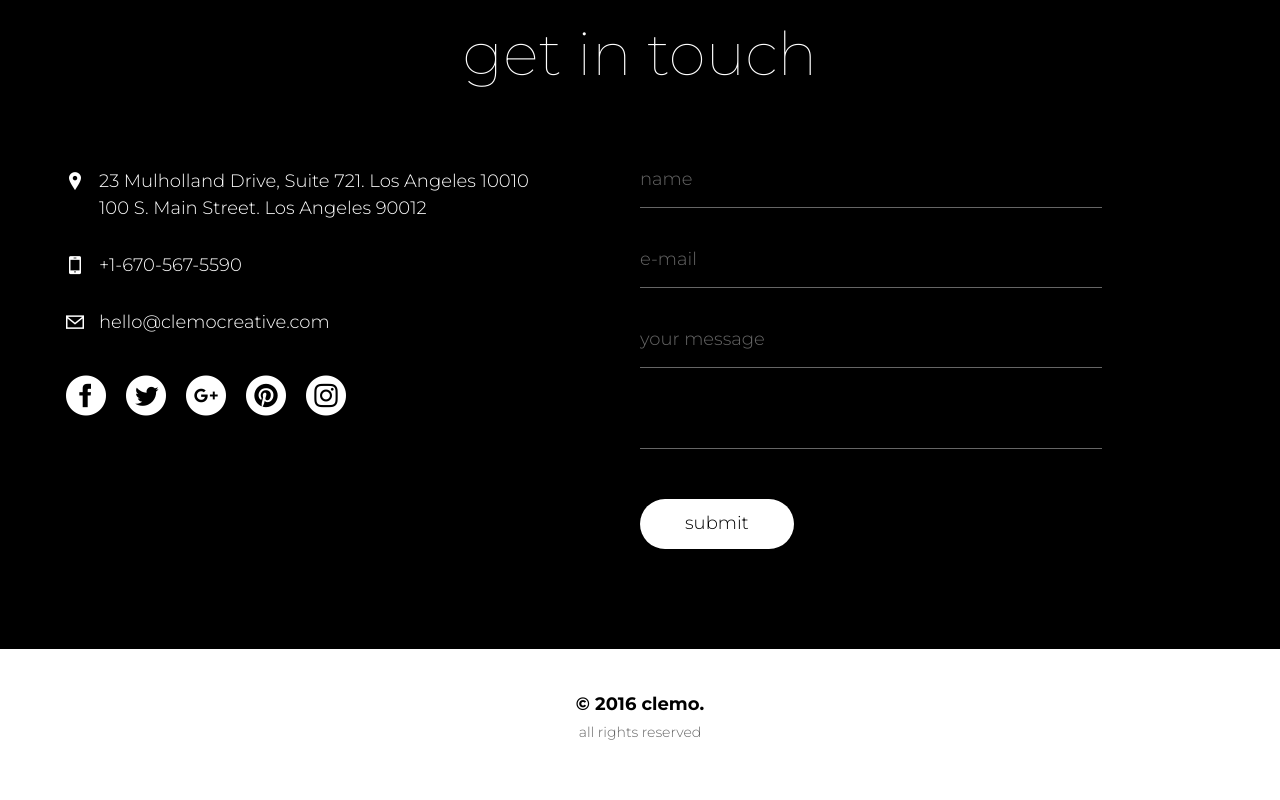
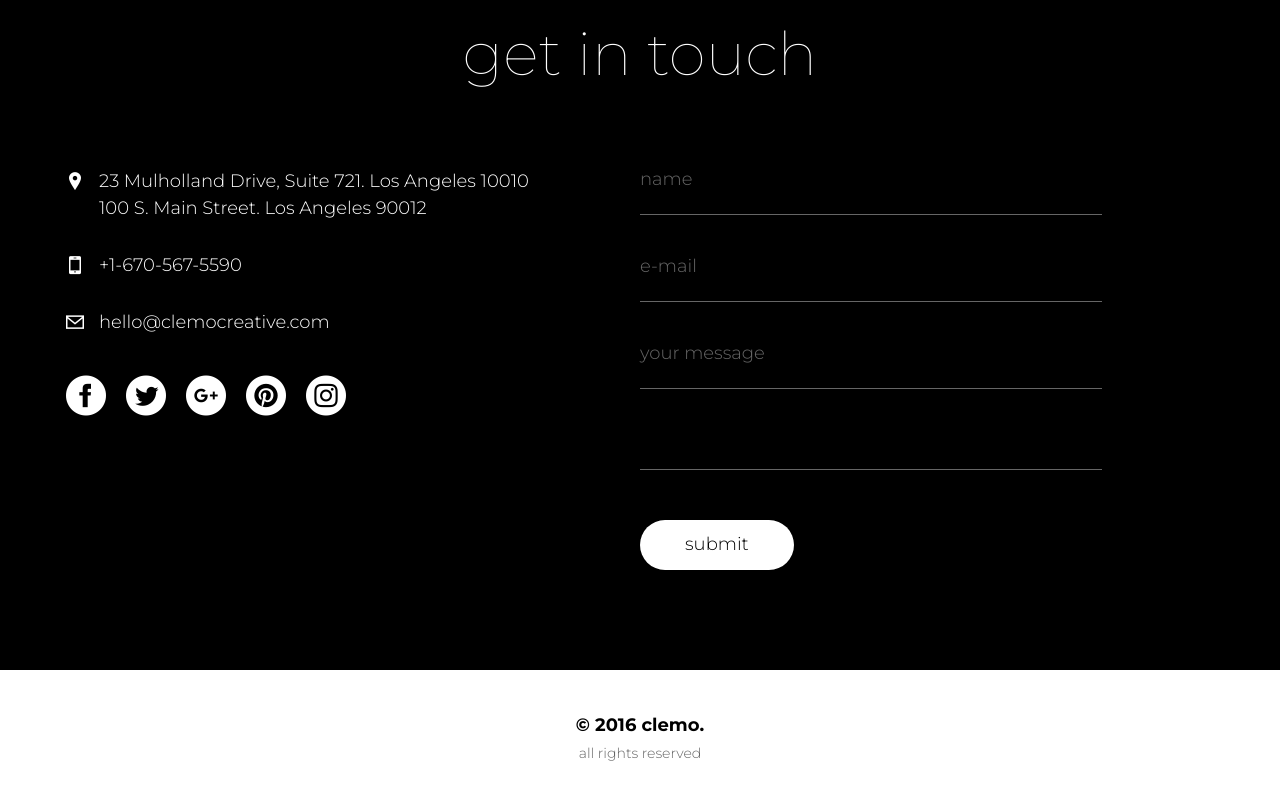
Before and after one commit to Verruckterdrachen/Clemo, a website: page Clemo/index.html in a window 1280 px wide. Shown: the part 5690-6490 px from the top of the page. Drawn offline with Linux system fonts and the light colour scheme.

Commit message:
add focus to inputs

```diff
--- a/#src/scss/forms.scss
+++ b/#src/scss/forms.scss
@@ -59,15 +59,29 @@
     border-bottom: 1px solid rgba(255, 255, 255, 0.4);
     position: relative;
   }
+  &__label {
+    font-size: 18px;
+    line-height: 24 / 18 * 100%;
+    font-weight: 300;
+    color: rgba(255, 255, 255, 0.4);
+  }
+  &__line {
+    display: flex;
+    flex-direction: column;
+    cursor: pointer;
+    &:not(:last-child) {margin: 0px 0px 40px 0px;}
+  }
   &__input {
     @include adaptiv-value("font-size", 18, 16, 1);
     font-weight: 300;
-    padding: 0px 0px 15px 0px;
-    color: rgba(255, 255, 255, 0.4);
-    line-height: 24 / 18 * 100%;
+    color: #fff;
     background-color: #000;
     border-bottom: 1px solid rgba(255, 255, 255, 0.4);
-    &:not(:last-child) {margin: 0px 0px 40px 0px;}
+    transition: all 0.3s ease 0s;
+    &._focus {
+      border-color: #fff;
+      padding: 10px 0px 20px 0;
+    }
   }
   &__button {
     padding: 0px 45px;
--- a/Clemo/index.html
+++ b/Clemo/index.html
@@ -327,9 +327,18 @@
               <div class="feedback__subscribe subscribe">
                 <form data-message="subscribe" data-test action="#" class="subscribe__form">
                   <div class="subscribe__body">
-                    <input autocomplete="off" type="text" name="form[]" data-value="name" data-error="error" class="subscribe__input _req">
-                    <input autocomplete="off" type="text" name="form[]" data-value="e-mail" data-error="error" class="subscribe__input _req _email">
-                    <input autocomplete="off" type="text" name="form[]" data-value="your message" data-error="error" class="subscribe__input _req">
+                    <div class="subscribe__line">
+                      <label class="subscribe__label" for="name">name</label>
+                      <input id="name" autocomplete="off" type="text" name="form[]" data-value="" data-error="error" class="subscribe__input _req">
+                    </div>
+                    <div class="subscribe__line">
+                      <label class="subscribe__label" for="e-mail">e-mail</label>
+                      <input id="e-mail" autocomplete="off" type="text" name="form[]" data-value="" data-error="error" class="subscribe__input _req _email">
+                    </div>
+                    <div class="subscribe__line">
+                      <label class="subscribe__label" for="message">your message</label>
+                      <input id="message" autocomplete="off" type="text" name="form[]" data-value="" data-error="error" class="subscribe__input _req">
+                    </div>
                   </div>
                   <button type="submit" class="subscribe__button button button_white">submit</button>
                 </form>
```
Also changed, not shown: #src/index.html (+12 -3 lines), Clemo/css/style.min.css.
